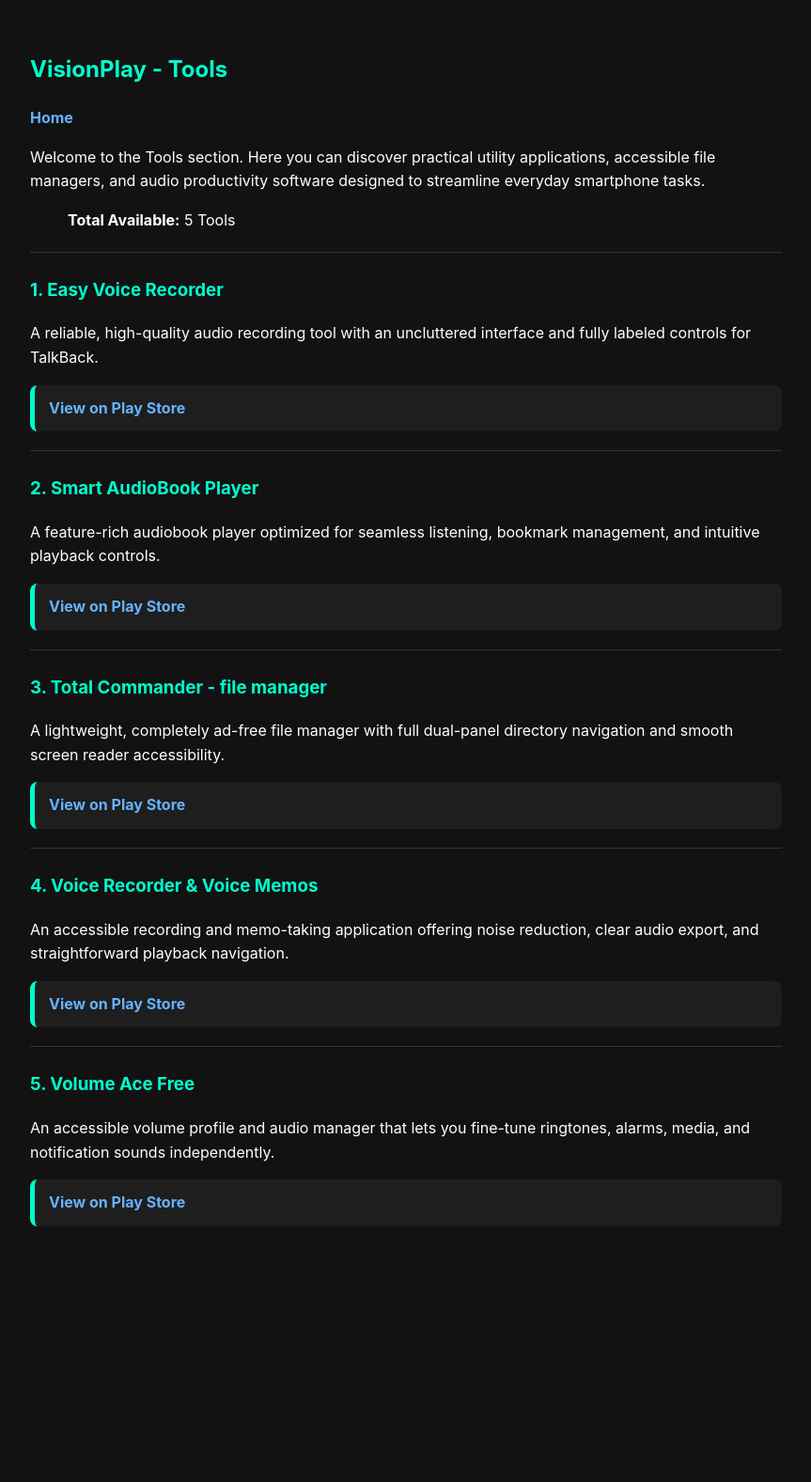
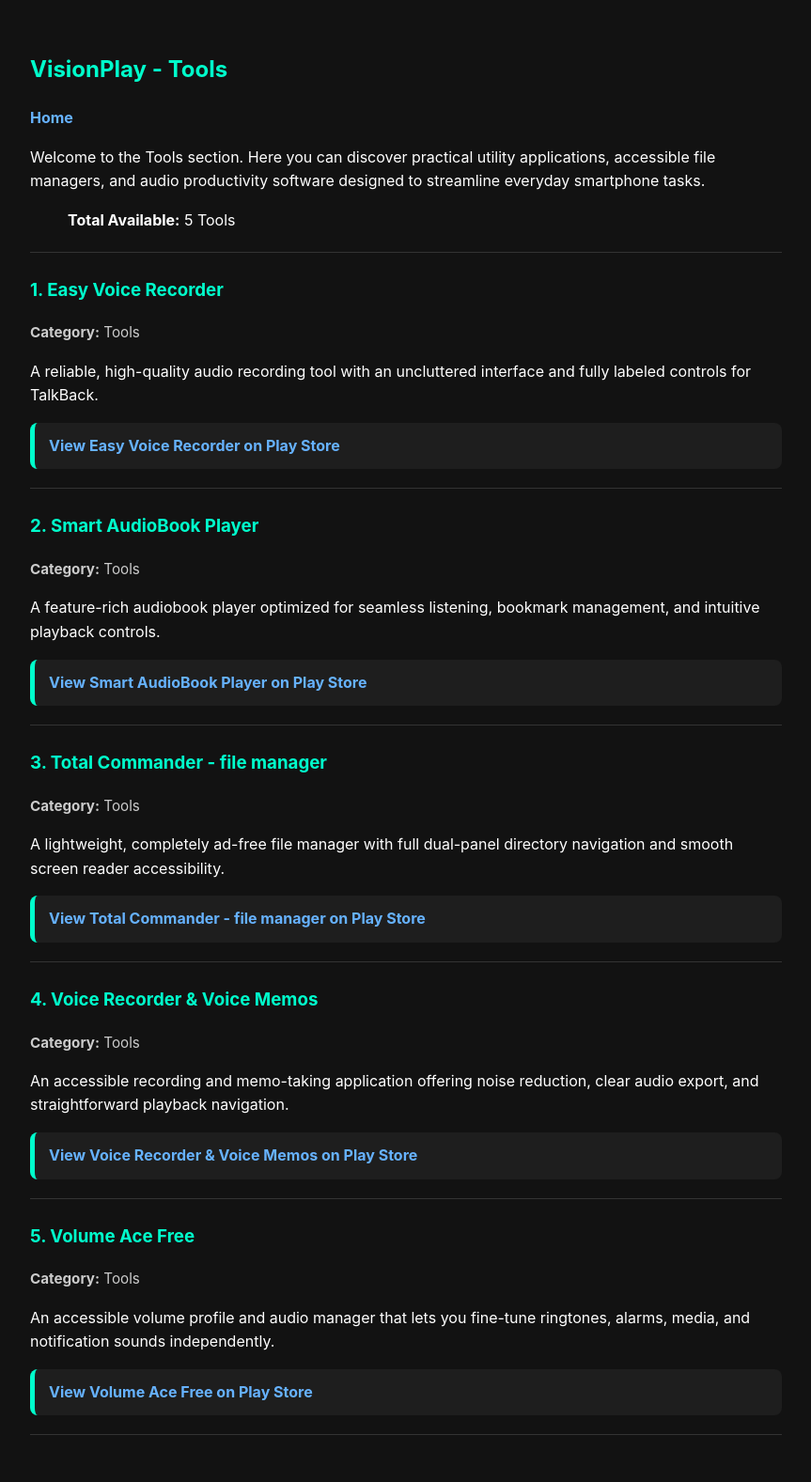
Before and after one commit to abhishekdey-hub/VisionPlay, a Jekyll site: the page built from tools/index.md, in a window 1280 px wide. Shown: the whole page at 94% size, without its empty margins (208-1071 px from the left). Built offline with Jekyll 4.4.1, drawn with Linux system fonts in a browser that asks for light colours; before the commit the page ends 1351 px from its top, so only the background shows below that; part of the change alters nothing that is shown.

Commit message:
Update index.md

```diff
--- a/tools/index.md
+++ b/tools/index.md
@@ -11,39 +11,12 @@ language: en
 
 Welcome to the Tools section. Here you can discover practical utility applications, accessible file managers, and audio productivity software designed to streamline everyday smartphone tasks.
 
-> **Total Available:** 5 Tools
+{% assign sorted_apps = site.data.tools | sort_natural: "name" %}
+
+> **Total Available:** {{ sorted_apps.size }} Tools
 
 ---
 
-### 1. Easy Voice Recorder
-A reliable, high-quality audio recording tool with an uncluttered interface and fully labeled controls for TalkBack.
-
-* [View on Play Store](https://play.google.com/store/apps/details?id=com.digipom.easyvoicerecorder.free)
-
----
-
-### 2. Smart AudioBook Player
-A feature-rich audiobook player optimized for seamless listening, bookmark management, and intuitive playback controls.
-
-* [View on Play Store](https://play.google.com/store/apps/details?id=ak.alizandro.smartaudiobookplayer)
-
----
-
-### 3. Total Commander - file manager
-A lightweight, completely ad-free file manager with full dual-panel directory navigation and smooth screen reader accessibility.
-
-* [View on Play Store](https://play.google.com/store/apps/details?id=com.ghisler.android.TotalCommander)
-
----
-
-### 4. Voice Recorder & Voice Memos
-An accessible recording and memo-taking application offering noise reduction, clear audio export, and straightforward playback navigation.
-
-* [View on Play Store](https://play.google.com/store/apps/details?id=com.recorder.voice.audiorecorder)
-
----
-
-### 5. Volume Ace Free
-An accessible volume profile and audio manager that lets you fine-tune ringtones, alarms, media, and notification sounds independently.
-
-* [View on Play Store](https://play.google.com/store/apps/details?id=cb.volumeplusfree)
+{% for app in sorted_apps %}
+  {% include app-card.html app=app index=forloop.index %}
+{% endfor %}
```
